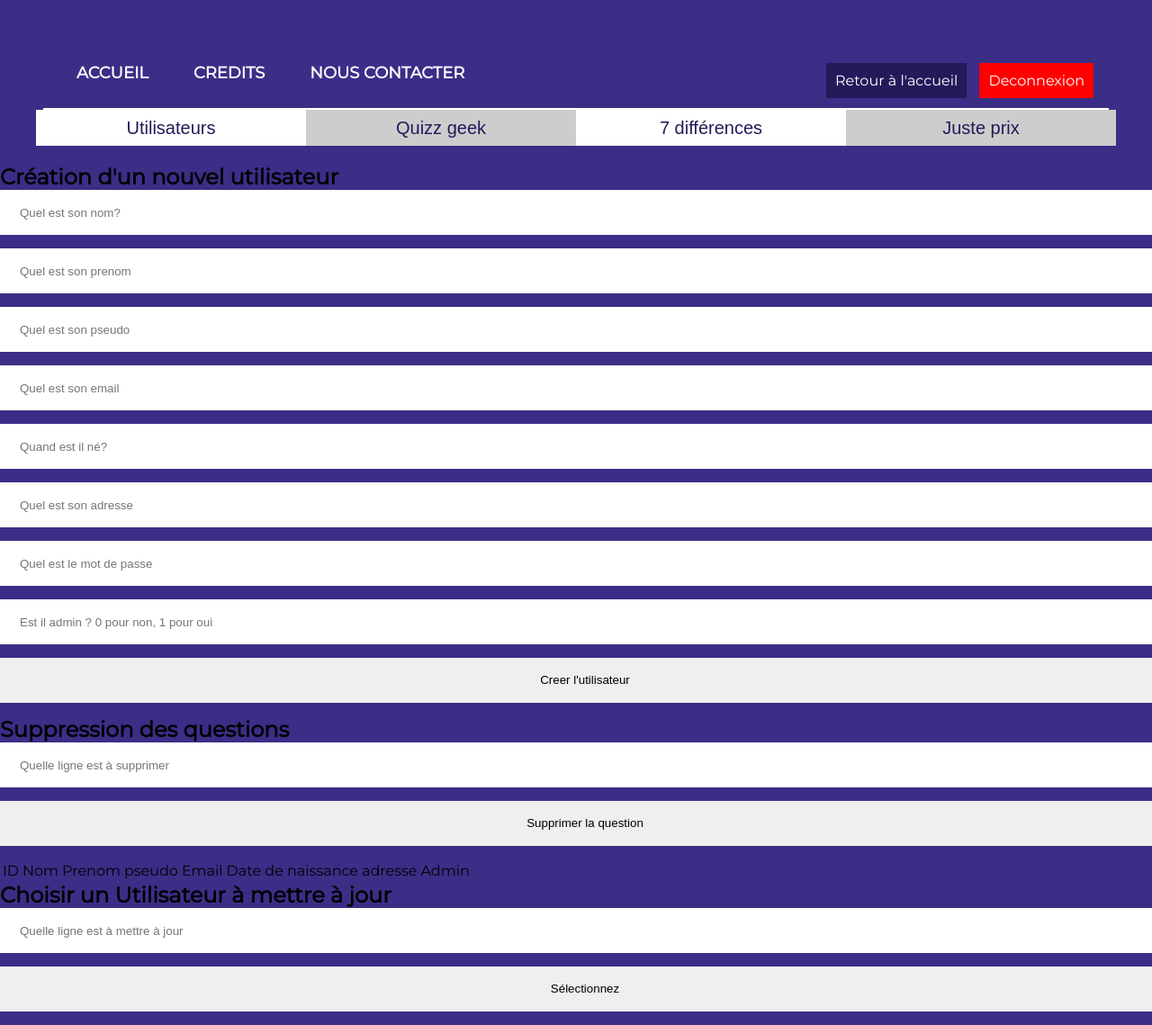
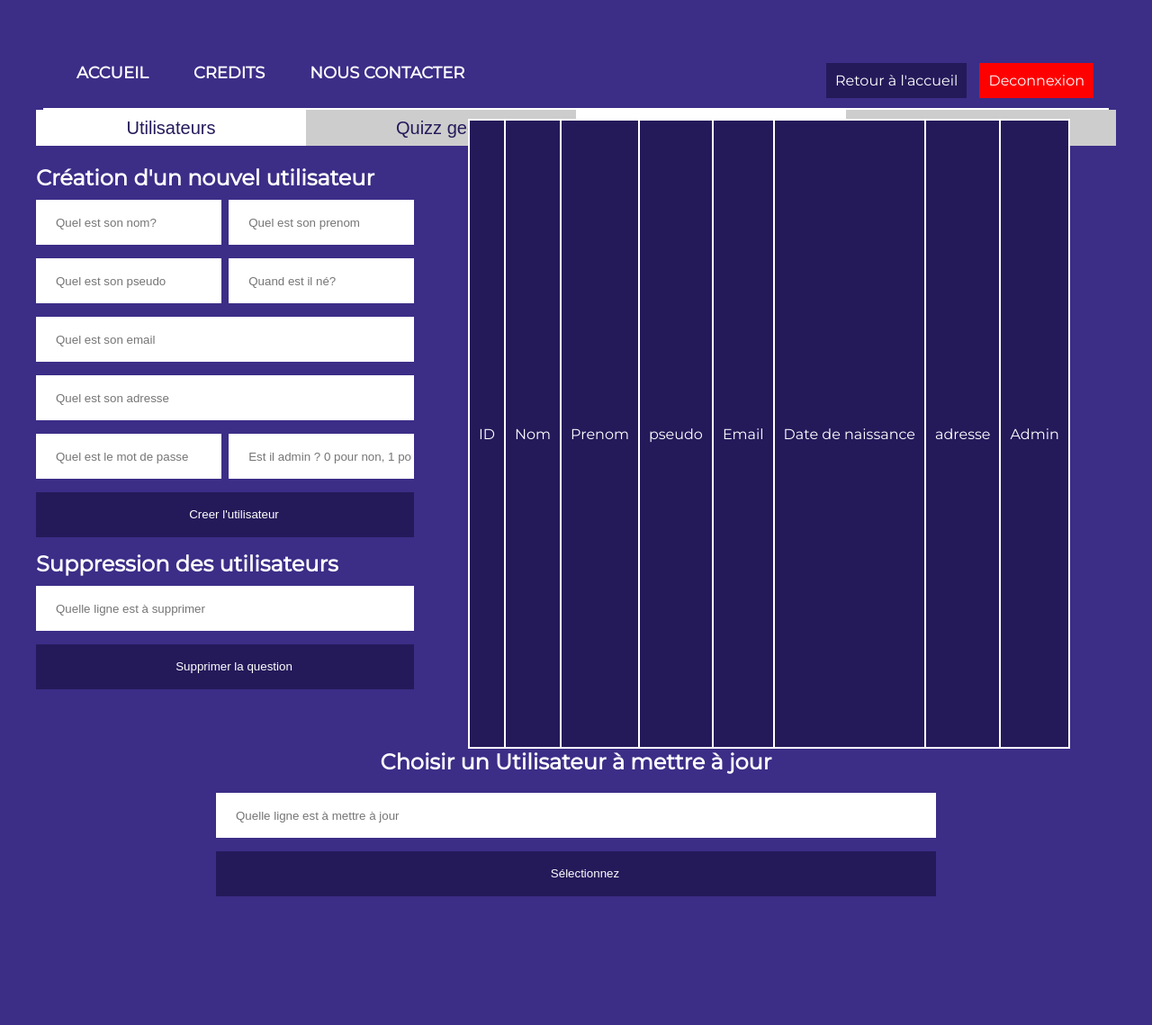
Before and after one commit to Diedeus/GeekGames, a PHP site: page /admin/admin.php in a window 1280 px wide. Shown: the whole page at 90% size. After the commit the page ends 996 px from the top, so only its background shows below. Run offline with PHP 8.4, Linux system fonts and the light colour scheme; the visitor is signed in with stand-in values (Sample User, id 1); data that the repository does not hold is empty.

Commit message:
debut front admin

```diff
--- a/admin/admin.css
+++ b/admin/admin.css
@@ -172,7 +172,8 @@ body div.selecupdate .selectjusteprix {
 body section.container_quizzgeek {
   display: none;
 }
-body section.container_quizzgeek section.container_formquiz {
+body section.container_formquiz,
+body .container_formuser {
   display: none;
   padding: 0 40px;
   height: 75vh;
@@ -180,132 +181,219 @@ body section.container_quizzgeek section.container_formquiz {
   align-items: center;
   margin-bottom: 50px;
 }
-body section.container_quizzgeek section.container_formquiz div.formleft {
+body section.container_formquiz div.formleft,
+body .container_formuser div.formleft {
   width: 80%;
   padding-right: 60px;
 }
-body section.container_quizzgeek section.container_formquiz div.formleft form {
+body section.container_formquiz div.formleft form,
+body .container_formuser div.formleft form {
   width: 100%;
   display: flex;
   flex-wrap: wrap;
   justify-content: space-between;
 }
-body section.container_quizzgeek section.container_formquiz div.formleft form h2 {
+body section.container_formquiz div.formleft form h2,
+body .container_formuser div.formleft form h2 {
   color: white;
   margin-bottom: 10px;
   text-align: center;
 }
-body section.container_quizzgeek section.container_formquiz div.formleft form input.box-reponse {
+body section.container_formquiz div.formleft form input.box-reponse,
+body .container_formuser div.formleft form input.box-reponse {
   width: 49%;
 }
-body section.container_quizzgeek section.container_formquiz div.formleft form input.update-delete {
+body section.container_formquiz div.formleft form input.update-delete,
+body .container_formuser div.formleft form input.update-delete {
   background-color: #241a5a;
   color: white;
   cursor: pointer;
   transition: all 0.5s;
 }
-body section.container_quizzgeek section.container_formquiz div.formleft form input.update-delete:hover {
+body section.container_formquiz div.formleft form input.update-delete:hover,
+body .container_formuser div.formleft form input.update-delete:hover {
   background-color: #181140;
 }
-body section.container_quizzgeek section.container_formquiz div.formleft div.succes {
+body section.container_formquiz div.formleft div.succes,
+body .container_formuser div.formleft div.succes {
   width: 100%;
   background-color: #24ff00;
   border: 1px solid white;
   margin-bottom: 30px;
 }
-body section.container_quizzgeek section.container_formquiz div.formleft div.succes h3 {
+body section.container_formquiz div.formleft div.succes h3,
+body .container_formuser div.formleft div.succes h3 {
   color: white;
   text-align: center;
   padding: 15px 0;
 }
-body section.container_quizzgeek section.container_formquiz div.formleft div.error {
+body section.container_formquiz div.formleft div.error,
+body .container_formuser div.formleft div.error {
   width: 100%;
   background-color: #ff0000;
   border: 1px solid white;
   margin-bottom: 30px;
 }
-body section.container_quizzgeek section.container_formquiz div.formleft div.error h3 {
+body section.container_formquiz div.formleft div.error h3,
+body .container_formuser div.formleft div.error h3 {
   color: white;
   text-align: center;
   padding: 15px 0;
 }
-body section.container_quizzgeek section.container_formquiz div.tableauquiz {
+body section.container_formquiz div.userform,
+body .container_formuser div.userform {
+  width: 40%;
+}
+body section.container_formquiz div.tableauquiz,
+body .container_formuser div.tableauquiz {
   height: 700px;
   overflow: scroll;
 }
-body section.container_quizzgeek section.container_formquiz div.tableauquiz table {
+body section.container_formquiz div.tableauquiz table,
+body .container_formuser div.tableauquiz table {
   height: 700px;
   background-color: white;
 }
-body section.container_quizzgeek section.container_formquiz div.tableauquiz table tr {
+body section.container_formquiz div.tableauquiz table tr,
+body .container_formuser div.tableauquiz table tr {
   text-align: center;
   overflow: scroll;
   height: 40px;
 }
-body section.container_quizzgeek section.container_formquiz div.tableauquiz table tr.titrecolonne {
+body section.container_formquiz div.tableauquiz table tr.titrecolonne,
+body .container_formuser div.tableauquiz table tr.titrecolonne {
   text-align: center;
   height: 60px;
   background-color: #241a5a;
   color: white;
 }
-body section.container_quizzgeek section.container_formquiz div.tableauquiz table tr.titrecolonne td {
+body section.container_formquiz div.tableauquiz table tr.titrecolonne td,
+body .container_formuser div.tableauquiz table tr.titrecolonne td {
   border: 0;
   padding: 0 10px;
 }
-body section.container_quizzgeek section.update_quizz {
+body section.update_quizz {
   display: flex;
   flex-direction: column;
   align-items: center;
 }
-body section.container_quizzgeek section.update_quizz form {
+body section.update_quizz form {
   width: 800px;
   margin-bottom: 50px;
 }
-body section.container_quizzgeek section.update_quizz form h2 {
+body section.update_quizz form h2 {
   text-align: center;
   color: white;
   margin-bottom: 20px;
 }
-body section.container_quizzgeek section.update_quizz form label {
+body section.update_quizz form label {
   color: white;
   margin-bottom: 10px;
 }
-body section.container_quizzgeek section.update_quizz form input.id_question {
+body section.update_quizz form input.id_question {
   color: white;
   background-color: #241a5a;
   transition: all 0.5s;
   cursor: pointer;
 }
-body section.container_quizzgeek section.update_quizz form input.id_question:hover {
+body section.update_quizz form input.id_question:hover {
   background-color: #181140;
 }
-body section.container_quizzgeek section.update_quizz form.updateform {
+body section.update_quizz form.updateform {
   margin-bottom: 20px;
 }
-body section.container_quizzgeek section.update_quizz div.succes {
+body section.update_quizz div.succes {
   width: 800px;
   background-color: #24ff00;
   border: 1px solid white;
   margin-bottom: 30px;
 }
-body section.container_quizzgeek section.update_quizz div.succes h3 {
+body section.update_quizz div.succes h3 {
   color: white;
   text-align: center;
   padding: 15px 0;
 }
-body section.container_quizzgeek section.update_quizz div.error {
+body section.update_quizz div.error {
   width: 800px;
   background-color: #ff0000;
   border: 1px solid white;
   margin-bottom: 30px;
 }
-body section.container_quizzgeek section.update_quizz div.error h3 {
+body section.update_quizz div.error h3 {
   color: white;
   text-align: center;
   padding: 15px 0;
 }
 body section.container_update7diff {
   display: none;
+  padding-top: 50px;
+}
+body section.container_update7diff div.form7diff {
+  width: 100%;
+  display: flex;
+  justify-content: center;
+}
+body section.container_update7diff div.form7diff form {
+  background-color: white;
+  padding: 40px;
+  width: 500px;
+  margin-bottom: 70px;
+}
+body section.container_update7diff div.form7diff form h1 {
+  text-align: center;
+  color: #3c2d87;
+  margin-bottom: 30px;
+}
+body section.container_update7diff div.form7diff form input {
+  text-indent: 0;
+}
+body section.container_update7diff div.form7diff form input#file-upload-button {
+  background-color: #3c2d87;
+  color: 0;
+  outline: 0;
+}
+body section.container_update7diff div.form7diff form input.ajoutimg7diff {
+  margin: 0;
+  background-color: #3c2d87;
+  color: white;
+  transition: all 0.5s;
+  cursor: pointer;
+}
+body section.container_update7diff div.form7diff form input.ajoutimg7diff:hover {
+  background-color: #241a5a;
+}
+body section.container_update7diff section.container_corps7diff h1 {
+  margin-left: 40px;
+  color: white;
+  margin-bottom: 20px;
+  font-size: 23px;
+}
+body section.container_update7diff section.container_corps7diff div.corps7diff {
+  width: 100%;
+  display: flex;
+  flex-wrap: wrap;
+}
+body section.container_update7diff section.container_corps7diff div.corps7diff div.Element7diff {
+  width: 25%;
+  padding: 0 40px;
+  margin-bottom: 40px;
+  background-color: white;
+}
+body section.container_update7diff section.container_corps7diff div.corps7diff div.Element7diff article.image7diff {
+  display: flex;
+}
+body section.container_update7diff section.container_corps7diff div.corps7diff div.Element7diff article.image7diff img {
+  width: 50%;
+  margin-bottom: 10px;
+}
+body section.container_update7diff section.container_corps7diff div.corps7diff div.Element7diff p {
+  color: white;
+  margin-bottom: 5px;
+}
+body section.container_update7diff section.container_corps7diff div.corps7diff div.Element7diff div.Btn7diff button {
+  width: 100%;
+  border: 0;
+  height: 40px;
 }
 body section.container_updatejusteprix {
   display: none;
--- a/admin/admin.php
+++ b/admin/admin.php
@@ -3,7 +3,7 @@
 
 <head>
   <meta charset="UTF-8">
-  <link rel="icon" type="image/png" href="asset/icone.png" />
+  <link rel="icon" type="image/png" href="../asset/icone.png" />
   <meta http-equiv="X-UA-Compatible" content="IE=edge">
   <meta name="viewport" content="width=device-width, initial-scale=1.0">
   <link href='https://fonts.googleapis.com/css?family=Montserrat' rel='stylesheet'>
@@ -56,18 +56,19 @@
     <button class="selectjusteprix">Juste prix</button>
   </div>
   <section class="container_updateuser">
-    <div class="formleft">
+    <section class="container_formuser">
+      <div class="formleft userform">
 
         <form class="box" action="" method="post" name="users">
           <h2 class="box-title">Création d'un nouvel utilisateur</h2>
-        <input type="text" class="box-input" name="Nom" placeholder="Quel est son nom?" required>
-        <input type="text" class="box-input" name="Prenom" placeholder="Quel est son prenom" required>
-        <input type="text" class="box-input" name="Nom_utilisateur" placeholder="Quel est son pseudo" required>
+          <input type="text" class="box-reponse" name="Nom" placeholder="Quel est son nom?" required>
+          <input type="text" class="box-reponse" name="Prenom" placeholder="Quel est son prenom" required>
+          <input type="text" class="box-reponse" name="Nom_utilisateur" placeholder="Quel est son pseudo" required>
+          <input type="text" class="box-reponse" name="Date_de_naissance" placeholder="Quand est il né?" required>
           <input type="text" class="box-input" name="Email" placeholder="Quel est son email" required>
-        <input type="text" class="box-input" name="Date_de_naissance" placeholder="Quand est il né?" required>
           <input type="text" class="box-input" name="adresse" placeholder="Quel est son adresse" required>
-        <input type="text" class="box-input" name="Mot_de_passe" placeholder="Quel est le mot de passe" required>
-        <input type="text" class="box-input" name="Admin" placeholder="Est il admin ? 0 pour non, 1 pour oui" required>
+          <input type="text" class="box-reponse" name="Mot_de_passe" placeholder="Quel est le mot de passe" required>
+          <input type="text" class="box-reponse" name="Admin" placeholder="Est il admin ? 0 pour non, 1 pour oui" required>
           <input class="update-delete" type="submit" value="Creer l'utilisateur" name="submit" class="connecter">
           <?php if (!empty($message)) { ?>
             <p class="errorMessage"><?php echo $message; ?></p>
@@ -112,7 +113,7 @@
           // Si l'insertion a réussi, il affiche un message de succès, sinon il affiche un message d'erreur
           if ($res) {
             echo "<div class='succes'>
-              <h3>La question a été inscrite avec succès </h3>
+              <h3>L'utilisateur a été crée avec succès </h3>
         </div>";
           } else {
             echo "<div class='error'>
@@ -126,7 +127,7 @@
         ?>
 
         <form class="box" action="" method="post" name="users">
-        <h2 class="box-title">Suppression des questions</h2>
+          <h2 class="box-title">Suppression des utilisateurs</h2>
           <input type="text" class="box-input" name="id_userssup" placeholder="Quelle ligne est à supprimer">
           <input class="update-delete" type="submit" value="Supprimer la question" name="submit" class="connecter">
         </form>
@@ -150,10 +151,6 @@
       </div>
 
       <div class="tableauquiz">
-
-      <!-- FIN CREATION DE QUESTION -->
-
-
         <!-- Création d'un tableau HTML -->
         <table>
           <tr class="titrecolonne">
@@ -198,7 +195,7 @@
 
           ?>
         </table>
-
+    </section>
     <section class="update_quizz">
       <?php
 
@@ -298,18 +295,12 @@
     </section>
     <!-- Fin du tableau -->
     </div>
+  </section>
 
-
-  </section>
 
   <section class="container_quizzgeek">
     <section class="container_formquiz">
       <div class="formleft">
-
-
-
-
-
         <!-- FORMULAIRE CREATION DE QUESTION  -->
         <form class="box" action="" method="post" name="Jeu_Quizz">
           <h2 class="box-title">Création de question QUIZZ</h2>
@@ -325,13 +316,7 @@
             <p class="errorMessage"><?php echo $message; ?></p>
           <?php } ?>
         </form>
-
-
-
-
         <?php
-
-
 
         // On vérifie si les variables  sont définies dans la requête en utilisant la fonction "isset()"
         if (isset($_REQUEST["Intitule_question"], $_REQUEST["Reponse_A"], $_REQUEST["Reponse_B"], $_REQUEST["Reponse_C"], $_REQUEST["Reponse_D"], $_REQUEST["Reponse_Quizz"], $_REQUEST["Difficulte_question"])) {
@@ -563,18 +548,21 @@
     </section>
   </section>
 
+
+
   <section class="container_update7diff">
-    <h1>UPDATE 7DIFF</h1>
-
+    <div class="form7diff">
       <form method="post" enctype="multipart/form-data">
-      <label for="Image">L'image de base</label>
+        <h1>Ajout d'images jeu 7 differences</h1>
+        <label for="Image">L'image sans différences</label>
         <input type="file" name="Image">
         <label for="Imagediff">L'image avec les différences</label>
         <input type="file" name="Imagediff">
         <label for="script">Le script javascript des réponses</label>
         <input type="file" name="script">
-      <input type="submit">
+        <input class="ajoutimg7diff" type="submit">
       </form>
+    </div>
 
     <?php
 
@@ -601,24 +589,25 @@
 
 
     ?>
-    <section class="corps7diff" style="display:flex;flex-wrap:wrap;justify-content:space-between;">
+    <section class="container_corps7diff">
+      <h1>Affichage et suppression des images 7 différences</h1>
+      <div class="corps7diff">
       <?php
       $sql14 = "SELECT * FROM `jeu_7diff` ORDER BY id_Imagediff ";
       $reponse7diff = mysqli_query($conn, $sql14);
       while ($donnees7diff = mysqli_fetch_array($reponse7diff, MYSQLI_ASSOC)) {
       ?>
 
-        <article class="Element7diff">
-          <div class="AffElement">
-
+        <div class="Element7diff">
+          <article class="image7diff">
             <img src="<?php echo $donnees7diff['Image1'] ?>" alt="">
             <img src="<?php echo $donnees7diff['Image2'] ?>" alt="">
+          </article>
           <p><?php echo $donnees7diff['Reponse_7diff'] ?></p>
           <p class="idimg"><?php echo $donnees7diff['id_Imagediff'] ?></p>
           <input type="hidden" value="<?php echo $donnees7diff['id_Imagediff'] ?>" class="idimg">
 
 
-          </div>
 
           <div class="Btn7diff">
 
@@ -630,7 +619,7 @@
             </form>
 
           </div>
-        </article>
+        </div>
 
       <?php } ?>
 
@@ -644,7 +633,7 @@
       }
 
       ?>
-
+      </div>
     </section>
 
 
```
Also changed, not shown: admin/admin.less (+82 -2 lines), index.php (+14 -14 lines), Jeux/7diff/asset/image1.jpg, Jeux/7diff/asset/image1diff.jpg. Lines whose indentation alone changed are shown as unchanged.
